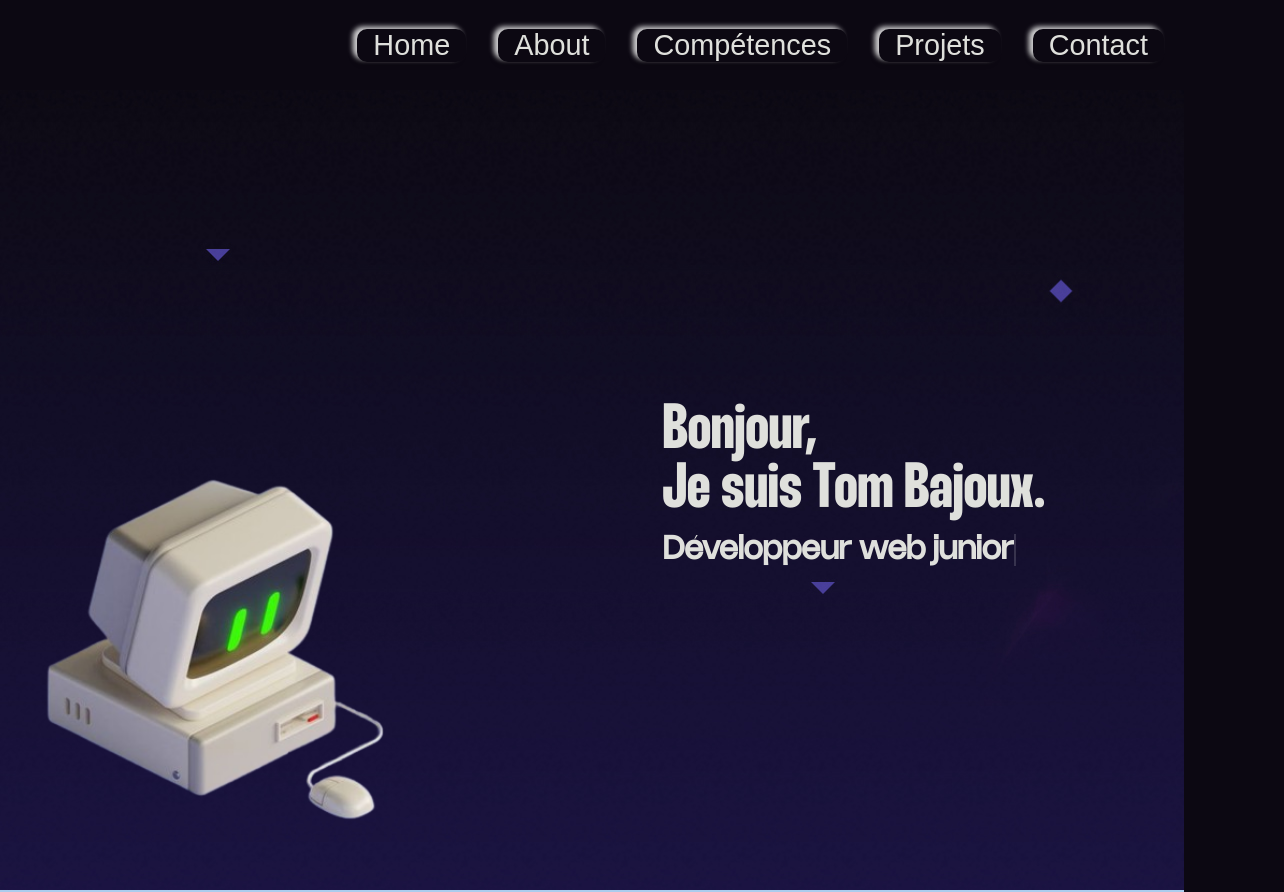
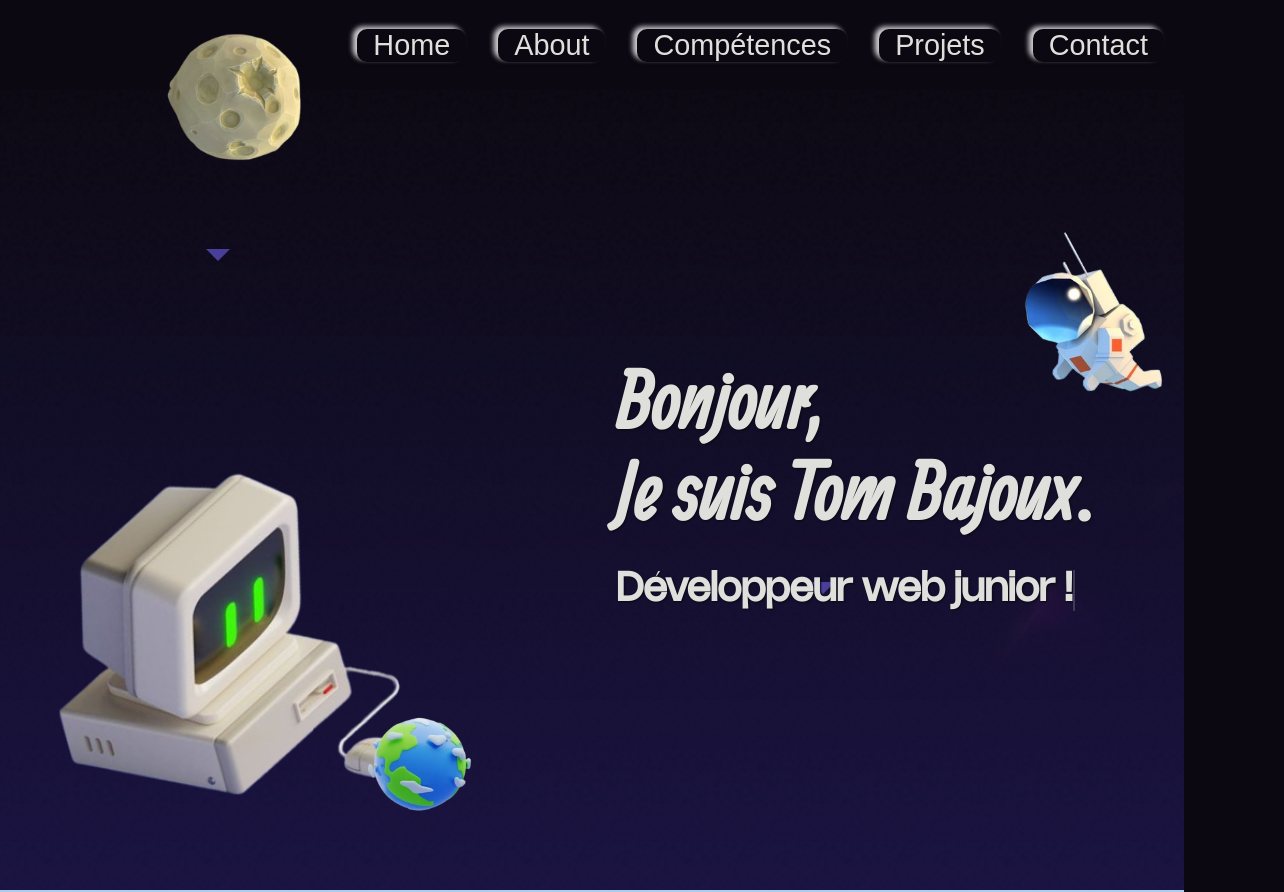
Before and after one commit to Tom-Baj/portfolio, a website with bundled scripts: page index.html in a window 1280 px wide. Shown: the top 892 px of the page, 1284 px wide, since content can reach past the window. Built offline with nearby package versions, Linux system fonts and the light colour scheme; files whose address does not match are found by name; a web font is replaced by a local one.

Commit message:
icon update

```diff
--- a/index.html
+++ b/index.html
@@ -6,19 +6,18 @@
     <title>Portfolio, Tom Bajoux</title>
     <link rel="icon" href="/assets/icons/favicon.ico" type="image/x-icon" />
     <link rel="stylesheet" href="styles/style.css" />
-    <script type="module" src="scripts/script.js"></script>
   </head>
 
-<!--   <body>
-    <div class="loader" id="loader">
-      <div class="loader__spinner"></div>
-    </div> -->
-
+  <body>
     <header class="header" id="header">
       <div class="header__container">
         <div class="header__container__logo-container">
           <a href="#main" class="header__container__logo-link">
-          <img class="header__container__logo" src="assets/images/logo.webp" alt="logo" />
+            <img
+              class="header__container__logo"
+              src="assets/images/logo.webp"
+              alt="logo"
+            />
           </a>
         </div>
         <div class="header__container__nav-container">
@@ -29,22 +28,53 @@
       </div>
     </header>
 
+    <!--   <body>
+    <div class="loader" id="loader">
+      <div class="loader__spinner"></div>
+    </div> -->
+
     <main class="main" id="main">
       <div class="main__container">
-        <section class="home section-container" id>
+        <section class="home section-container" id="home">
           <div class="home__image-container">
             <img
-              class="home__image-container--image"
-              src="/assets/images/computer2.png"
+              class="home__image-container--image ordinateur"
+              src="/assets/images/computer.png"
               alt="ordinateur"
             />
           </div>
+
           <div class="home__content">
-            <h1 class="home__title">Bonjour,<br> Je suis Tom Bajoux. <br>
-              <span class="home__title--description type-writing">Développeur web junior </span>
+            <h1 class="home__title">
+              Bonjour,<br />
+              Je suis Tom Bajoux. <br />
+              <span class="home__title--description type-writing"
+                >Développeur web junior !
+              </span>
             </h1>
           </div>
-
+          <div class="home__image-container--image-bg-container">
+            <img
+              class="rellax astronaut"
+              src="./assets/images/astronaut.png"
+              alt="astronaut"
+            />
+            <img
+              class="rellax moon"
+              src="./assets/images/moon.png"
+              alt="moon"
+            />
+            <img
+              src="./assets/images/saturne.webp"
+              alt="saturne"
+              class="rellax saturne"
+            />
+            <img
+              src="./assets/images/earth.webp"
+              alt="earth"
+              class="rellax earth"
+            />
+          </div>
         </section>
 
         <section class="about section-container" id="about">
@@ -60,7 +90,7 @@
           <div class="about__image-container">
             <img
               class="about__image"
-              src="assets/images/profil.png"
+              src="assets/images/tom.webp"
               alt="Tom Bajoux"
             />
           </div>
@@ -120,5 +150,6 @@
         </div>
       </div>
     </footer>
+    <script type="module" src="scripts/script.js"></script>
   </body>
 </html>
--- a/styles/_typography.scss
+++ b/styles/_typography.scss
@@ -1,3 +1,14 @@
+/* Allan */
+@font-face {
+  font-family: "Allan-Regular";
+  src: url("../assets/fonts/Allan/allan-regular.ttf") format("truetype");
+}
+
+@font-face {
+  font-family: "Allan-Bold";
+  src: url("../assets/fonts/Allan/allan-700.ttf") format("truetype");
+}
+
 /* Chillax */
 @font-face {
   font-family: "Chillax-Regular";
--- a/styles/style.scss
+++ b/styles/style.scss
@@ -69,16 +69,19 @@
   width: $width-full;
 
   &__content {
+    text-shadow: 1px 1px 2px $background-color;
     display: flex;
     flex-direction: column;
     justify-content: center;
     align-items: center;
     margin: 0 auto;
+    z-index: 1;
   }
 
   &__title {
-    font-family: "Thunder", sans-serif;
-    font-size: 4em;
+    font-family: "Allan-Regular", sans-serif;
+
+    font-size: 5em;
 
     &--description {
       font-family: "Nohemi", sans-serif;
@@ -88,16 +91,62 @@
       display: inline-block;
     }
   }
+
   &__image-container {
+    position: relative;
     width: $width-middle;
     display: flex;
     align-items: end;
 
-    &--image {
-      width: 100%;
-      object-fit: cover;
-      transition: transform 0.1s ease-out;
+    &--image-bg-container {
+      position: absolute;
+      top: 0;
+      right: 0;
+      bottom: 0;
+      left: 0;
     }
+  }
+
+  .ordinateur {
+    width: 100%;
+    object-fit: cover;
+    transition: transform 0.1s ease-out;
+  }
+
+  .astronaut {
+    position: absolute;
+    top: 180px;
+    right: -100px;
+    width: 30%;
+    height: auto;
+    object-fit: cover;
+  }
+
+  .moon {
+    position: absolute;
+    top: 0px;
+    right: 850px;
+    width: 15%;
+    height: auto;
+    object-fit: cover;
+  }
+
+  .saturne {
+    position: absolute;
+    top: 300px;
+    right: 1600px;
+    width: 18%;
+    height: auto;
+    object-fit: cover;
+  }
+
+  .earth {
+    position: absolute;
+    top: 700px;
+    right: 700px;
+    width: 10%;
+    height: auto;
+    object-fit: cover;
   }
 }
 
```
Also changed, not shown: assets/fonts/Allan/allan-700.ttf (added), assets/fonts/Allan/allan-regular.ttf (added), assets/images/astronaut.png (added), assets/images/computer.png (added), assets/images/earth.webp (added), assets/images/moon.png (added), assets/images/saturne.webp (added), assets/images/tom.webp (added), styles/style.css, 1 other file. Lines whose indentation alone changed are shown as unchanged.
